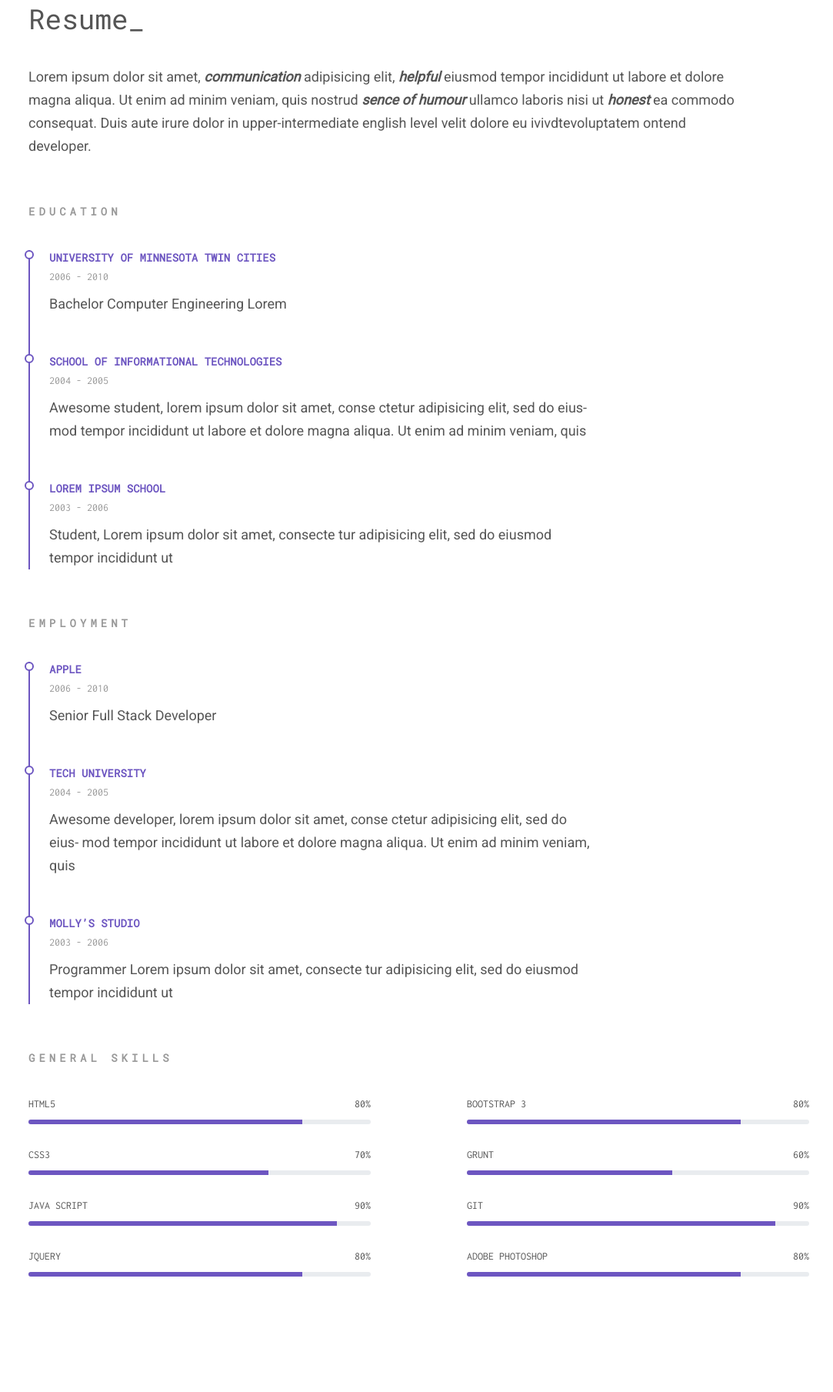
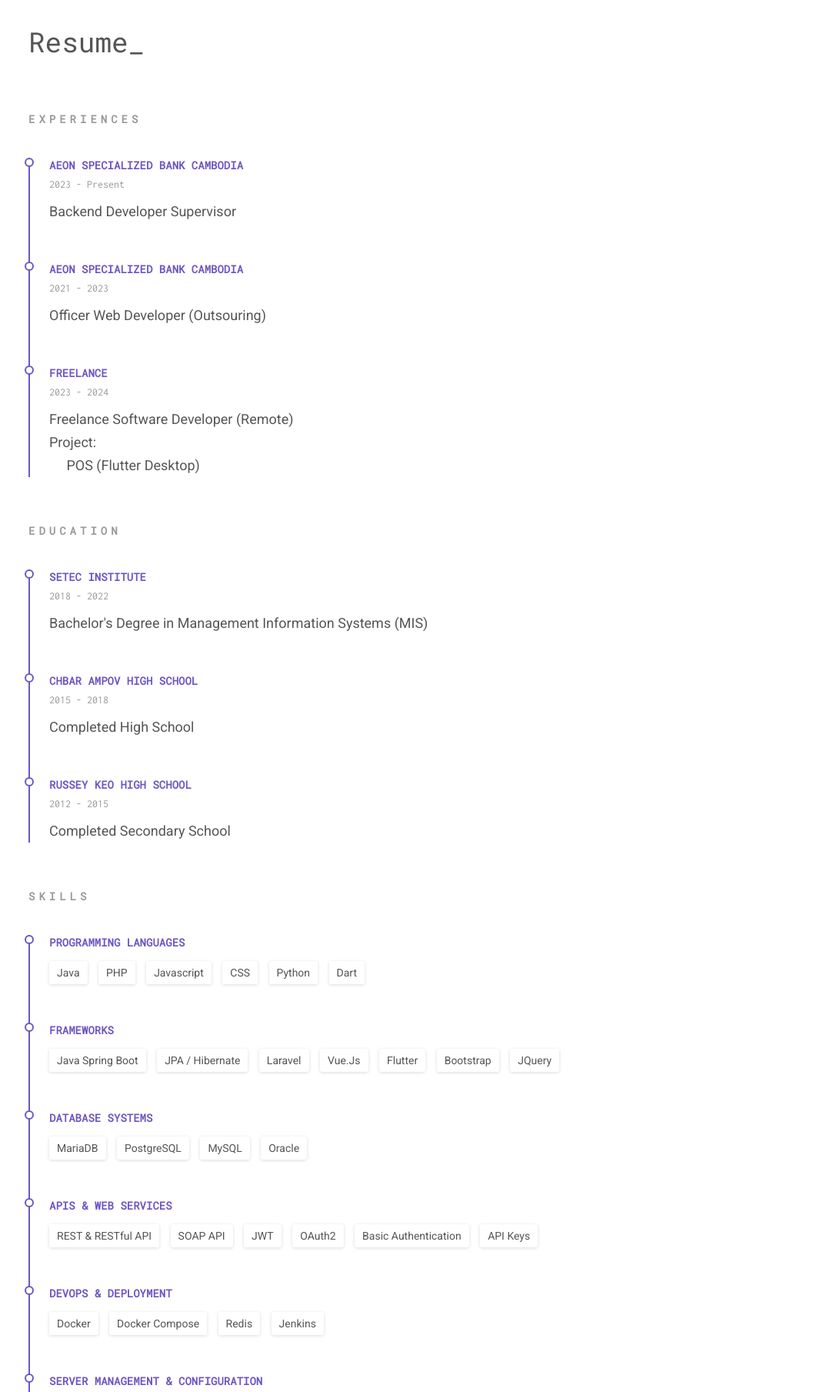
Before and after one commit to HS9927/portfolio, a website: page index.html in a window 1280 px wide. Shown: the part 991-2800 px from the top of the page at 77% size, without its empty margins (48-1131 px from the left). Drawn offline with Linux system fonts and the light colour scheme.

Commit message:
update skills

```diff
--- a/index.html
+++ b/index.html
@@ -1,5 +1,6 @@
 <!DOCTYPE html>
 <html lang="en">
+
 <head>
   <meta charset="UTF-8">
   <meta name="viewport" content="width=device-width, initial-scale=1.0">
@@ -13,15 +14,13 @@
 
   <style>
     #avatar {
-
       width: 278px !important;
       height: 356px !important;
-
-
     }
   </style>
 
 </head>
+
 <body>
 
   <!--Switcher-->
@@ -41,8 +40,8 @@
         <div class="menu__wrapper d-none d-lg-block col-md-12">
           <nav class="">
             <ul>
-              <li><a href="#hello">Hello</a></li>
-              <li><a href="#resume">Resume</a></li>
+              <li><a href="#hello">Info</a></li>
+              <li><a href="#resume">Educations</a></li>
               <li><a href="#portfolio">Portfolio</a></li>
               <li><a href="#testimonials">testimonials</a></li>
               <li><a href="#blog">blog</a></li>
@@ -68,9 +67,9 @@
       </div>
       <nav class="mobile-menu__wrapper">
         <ul>
-          <li><a href="#hello">Hello</a></li>
-          <li><a href="#resume">Resume</a></li>
-          <li><a href="#portfolio">Portfolio</a></li>
+          <li><a href="#hello">Info</a></li>
+          <li><a href="#resume">Educations</a></li>
+          <li><a href="#portfolio">Experiences</a></li>
           <li><a href="#testimonials">testimonials</a></li>
           <li><a href="#blog">blog</a></li>
           <li><a href="#contact">Contact</a></li>
@@ -81,26 +80,26 @@
   <!-- Mobile menu -->
 
   <!--Header-->
-  <header class="main-header" style="background-image: url(assets/img/img_bg_header.jpg)">
+  <header class="main-header">
     <div class="container">
       <div class="row personal-profile">
-        <div class="col-md-4 personal-profile__avatar">
+        <div class="col-md-4 personal-profile__avatar d-flex justify-content-center">
           <!-- <img class="" src="http://via.placeholder.com/350x400" alt="avatar"> -->
           <img class="" src="assets/img/my-pic.jpg" alt="avatar" id="avatar">
         </div>
         <div class="col-md-8">
-          <p class="personal-profile__name">John Anderson_</p>
-          <p class="personal-profile__work">frontend developer, QA-engineer</p>
+          <p class="personal-profile__name">Heng Sok</p>
+          <p class="personal-profile__work">Backend Developer Supervisor</p>
           <div class="personal-profile__contacts">
             <dl class="contact-list contact-list__opacity-titles">
               <dt>Age:</dt>
-              <dd>23</dd>
+              <dd>24</dd>
               <dt>Phone:</dt>
-              <dd><a href="tel:82344563333">8 (234) 456-33-33</a></dd>
+              <dd><a href="tel:82344563333">086 202 240</a></dd>
               <dt>Email:</dt>
-              <dd><a href="mailto:mail@mail.com">mail@mail.com</a></dd>
+              <dd><a href="mailto:mail@mail.com">hengsok2202@gmail.com</a></dd>
               <dt>Address:</dt>
-              <dd>Melbourne Victoria 3000 Australia</dd>
+              <dd>Phnom Penh, Cambodia</dd>
             </dl>
           </div>
           <p class="personal-profile__social">
@@ -120,10 +119,11 @@
       <div class="col-md-10">
         <h2 id="hello_header" class="section__title">Hi_</h2>
         <p class="section__description">
-          I am Junior Web developer able to build a Web presence from the ground up - from concept, navigation,
-          layout and programming to UX and SEO. Skilled at writing well-designed, testable and efficient code using
-          current best practices in Web development. Fast learner, hard worker and team player who is proficient in
-          an array of scripting languages and multimedia Web tools.
+          I am a backend developer with expertise in Java Spring Boot, PHP Laravel. I specialize in designing and implementing
+          high-performance, scalable, and secure applications. My experience includes working with MariaDB, PostgreSQL and
+          managing deployments using Docker and Ubuntu/CentOS servers. I have a strong background in authentication, API
+          development, Redis caching, and JPA/Hibernate . Passionate about problem-solving, I aim to build efficient systems and
+          continuously improve my skills in backend development.
         </p>
         <a href="" class="section_btn site-btn"><img src="assets/img/img_btn_icon.png" alt="">Download CV</a>
       </div>
@@ -138,70 +138,185 @@
     <div class="row">
       <div class="col-md-10">
         <h2 id="resume_header" class="section__title">Resume_</h2>
-        <p class="section__description">
+        <!-- <p class="section__description">
           Lorem ipsum dolor sit amet, <i><b>communication</b></i> adipisicing elit, <i><b>helpful</b></i> eiusmod
           tempor incididunt ut labore et dolore magna aliqua. Ut enim ad minim veniam, quis nostrud <i><b>sence of
               humour</b></i> ullamco laboris nisi ut <i><b>honest</b></i> ea commodo consequat. Duis aute irure dolor in
-          upper-intermediate english level velit  dolore eu ivivdtevoluptatem ontend developer.
+          upper-intermediate english level velit dolore eu ivivdtevoluptatem ontend developer.
+        </p> -->
+      </div>
+    </div>
+
+    <!-- Experiences -->
+    <div class="row">
+      <div class="col-md-8 section__resume resume-list">
+        <h3 class="resume-list_title">Experiences</h3>
+        <div class="resume-list__block">
+          <p class="resume-list__block-title">aeon specialized bank cambodia</p>
+          <p class="resume-list__block-date">2023 - Present</p>
+          <p>
+            Backend Developer Supervisor
+          </p>
+        </div>
+        <div class="resume-list__block">
+          <p class="resume-list__block-title">aeon specialized bank cambodia</p>
+          <p class="resume-list__block-date">2021 - 2023</p>
+          <p>
+            Officer Web Developer (Outsouring)
+          </p>
+        </div>
+        <div class="resume-list__block">
+          <p class="resume-list__block-title">Freelance</p>
+          <p class="resume-list__block-date">2023 - 2024</p>
+          <p>
+            Freelance Software Developer (Remote)
+            <br>
+            Project:
+            <br>
+            &emsp; POS (Flutter Desktop)
           </p>
         </div>
       </div>
+    </div>
+
+    <!-- Education -->
     <div class="row">
       <div class="col-md-8 section__resume resume-list">
         <h3 class="resume-list_title">education</h3>
         <div class="resume-list__block">
-          <p class="resume-list__block-title">University of Minnesota Twin Cities </p>
-          <p class="resume-list__block-date">2006 - 2010</p>
+          <p class="resume-list__block-title">Setec Institute </p>
+          <p class="resume-list__block-date">2018 - 2022</p>
           <p>
-            Bachelor Computer Engineering Lorem
+            Bachelor's Degree in Management Information Systems (MIS)
           </p>
         </div>
         <div class="resume-list__block">
-          <p class="resume-list__block-title">School of Informational technologies</p>
-          <p class="resume-list__block-date">2004 - 2005</p>
+          <p class="resume-list__block-title">Chbar Ampov High School</p>
+          <p class="resume-list__block-date">2015 - 2018</p>
           <p>
-            Awesome student, lorem ipsum dolor sit amet, conse ctetur adipisicing elit, sed do eius-
-            mod tempor incididunt ut labore et dolore magna aliqua. Ut enim ad minim veniam, quis
+            Completed High School
           </p>
         </div>
         <div class="resume-list__block">
-          <p class="resume-list__block-title">Lorem Ipsum School</p>
-          <p class="resume-list__block-date">2003 - 2006</p>
+          <p class="resume-list__block-title">Russey Keo High School</p>
+          <p class="resume-list__block-date">2012 - 2015</p>
           <p>
-            Student, Lorem ipsum dolor sit amet, consecte tur adipisicing elit, sed do eiusmod tempor
-            incididunt ut
+            Completed Secondary School
           </p>
         </div>
       </div>
     </div>
+
+    <!-- Skills -->
     <div class="row">
       <div class="col-md-8 section__resume resume-list">
-        <h3 class="resume-list_title">employment</h3>
+        <h3 class="resume-list_title">Skills</h3>
+        <!-- Programming Languages -->
         <div class="resume-list__block">
-          <p class="resume-list__block-title">Apple</p>
-          <p class="resume-list__block-date">2006 - 2010</p>
+          <p class="resume-list__block-title">Programming Languages</p>
           <p>
-            Senior Full Stack Developer
+          <ul class="tags text-capitalize mt-2">
+            <li>Java</li>
+            <li>PHP</li>
+            <li>Javascript</li>
+            <li>CSS</li>
+            <li>Python</li>
+            <li>Dart</li>
+          </ul>
           </p>
         </div>
+
+        <!-- Frameworks -->
         <div class="resume-list__block">
-          <p class="resume-list__block-title">Tech university</p>
-          <p class="resume-list__block-date">2004 - 2005</p>
+          <p class="resume-list__block-title">Frameworks</p>
           <p>
-            Awesome developer, lorem ipsum dolor sit amet, conse ctetur adipisicing elit, sed do eius-
-            mod tempor incididunt ut labore et dolore magna aliqua. Ut enim ad minim veniam, quis
+          <ul class="tags text-capitalize mt-2">
+            <li>Java Spring Boot</li>
+            <li>JPA / Hibernate</li>
+            <li>Laravel</li>
+            <li>Vue.js</li>
+            <li>Flutter</li>
+            <li>Bootstrap</li>
+            <li>JQuery</li>
+          </ul>
           </p>
         </div>
+
+        <!-- Database Systems -->
         <div class="resume-list__block">
-          <p class="resume-list__block-title">Molly’s studio</p>
-          <p class="resume-list__block-date">2003 - 2006</p>
+          <p class="resume-list__block-title">Database Systems</p>
           <p>
-            Programmer Lorem ipsum dolor sit amet, consecte tur adipisicing elit, sed do eiusmod tempor
-            incididunt ut
+          <ul class="tags text-capitalize mt-2">
+            <li>MariaDB</li>
+            <li>PostgreSQL</li>
+            <li>MySQL</li>
+            <li>Oracle</li>
+          </ul>
+          </p>
+        </div>
+
+        <!-- APIs & Web Services -->
+        <div class="resume-list__block">
+          <p class="resume-list__block-title">APIs & Web Services</p>
+          <p>
+          <ul class="tags text-capitalize mt-2">
+            <li>REST & RESTful API</li>
+            <li>SOAP API</li>
+            <li>JWT</li>
+            <li>OAuth2</li>
+            <li>Basic Authentication</li>
+            <li>API Keys</li>
+          </ul>
+          </p>
+        </div>
+
+        <!-- DevOps & Deployment -->
+        <div class="resume-list__block">
+          <p class="resume-list__block-title">DevOps & Deployment</p>
+          <p>
+          <ul class="tags text-capitalize mt-2">
+            <li>Docker</li>
+            <li>Docker Compose</li>
+            <li>Redis</li>
+            <li>Jenkins</li>
+          </ul>
+          </p>
+        </div>
+
+
+        <!-- Server Management & Configuration -->
+        <div class="resume-list__block">
+          <p class="resume-list__block-title">Server Management & Configuration</p>
+          <p>
+          <ul class="tags text-capitalize mt-2">
+            <li>Apache Tomcat</li>
+            <li>Nginx</li>
+            <li>Apache</li>
+            <li>Red Hat OS</li>
+            <li>Cent OS</li>
+            <li>Ubuntu</li>
+          </ul>
+          </p>
+        </div>
+
+        <!-- Version Control & Tools -->
+        <div class="resume-list__block">
+          <p class="resume-list__block-title">Version Control & Tools</p>
+          <p>
+          <ul class="tags text-capitalize mt-2">
+            <li>Git</li>
+            <li>GitLab</li>
+            <li>GitHub</li>
+            <li>GitFlow</li>
+            <li>Postman</li>
+            <li>Swagger</li>
+          </ul>
           </p>
         </div>
       </div>
     </div>
+
+    <!-- General Skills -->
     <div class="row section__resume progress-list js-progress-list">
       <div class="col-md-12">
         <h3 class="progress-list__title">general skills</h3>
@@ -213,7 +328,7 @@
             <span class="progress-list__skill-value">80%</span>
           </p>
           <div class="progress">
-            <div class="progress-bar" role="progressbar" aria-valuenow="80" aria-valuemin="0" aria-valuemax="100" >
+            <div class="progress-bar" role="progressbar" aria-valuenow="80" aria-valuemin="0" aria-valuemax="100">
             </div>
           </div>
         </div>
@@ -319,7 +434,7 @@
           <img class="" src="assets/img/img_project_1_mono.png" alt="project-img">
         </div>
         <div class="col-md-6 col-lg-7 project-card__info">
-          <h3 class="project-card__title">Mobile and desktop app for London hostel store  </h3>
+          <h3 class="project-card__title">Mobile and desktop app for London hostel store </h3>
           <p class="project-card__description">
             Do answered bachelor occasion in of offended no concerns. Supply worthy warmth branch of no ye.
             Voice tried known to as my to. Though wished merits or be. Alone visit use these smart rooms ham.
@@ -335,7 +450,7 @@
           <a href="" class="project-card__link">www.superapp.com</a>
         </div>
       </div>
-      <div class="row project-card"  data-toggle="modal" data-target="#portfolioModal" data-portfolio-tag="mobile apps">
+      <div class="row project-card" data-toggle="modal" data-target="#portfolioModal" data-portfolio-tag="mobile apps">
         <div class="col-md-6 col-lg-5 project-card__img">
           <img class="" src="assets/img/img_project_2_mono.png" alt="project-img">
         </div>
@@ -357,7 +472,8 @@
           <a href="" class="project-card__link">www.travellend.com</a>
         </div>
       </div>
-      <div class="row project-card"  data-toggle="modal" data-target="#portfolioModal" data-portfolio-tag="landing-pages">
+      <div class="row project-card" data-toggle="modal" data-target="#portfolioModal"
+        data-portfolio-tag="landing-pages">
         <div class="col-md-6 col-lg-5 project-card__img">
           <img class="" src="assets/img/img_project_3_mono.png" alt="project-img">
         </div>
@@ -569,7 +685,7 @@
                 <span class="form-invalid-icon"><i class="mdi mdi-close" aria-hidden="true"></i></span>
               </div>
               <div class="form-group">
-                <input class="form-field js-field-email" type="email"  placeholder="Your e-mail" required>
+                <input class="form-field js-field-email" type="email" placeholder="Your e-mail" required>
                 <span class="form-validation"></span>
                 <span class="form-invalid-icon"><i class="mdi mdi-close" aria-hidden="true"></i></span>
               </div>
@@ -615,7 +731,7 @@
           <div class="portfolio-modal__link">
             <a href="">www.superapp.com</a>
           </div>
-        <div  class="portfolio-modal__stack">
+          <div class="portfolio-modal__stack">
             <p class="portfolio-modal__stack-title">Using stack:</p>
             <ul class="tags">
               <li>html5</li>
@@ -646,4 +762,5 @@
   <script src="assets/js/site-btn.js"></script>
   <script src="assets/js/style-switcher.js"></script>
 </body>
+
 </html>
```
Lines whose indentation alone changed are shown as unchanged.
